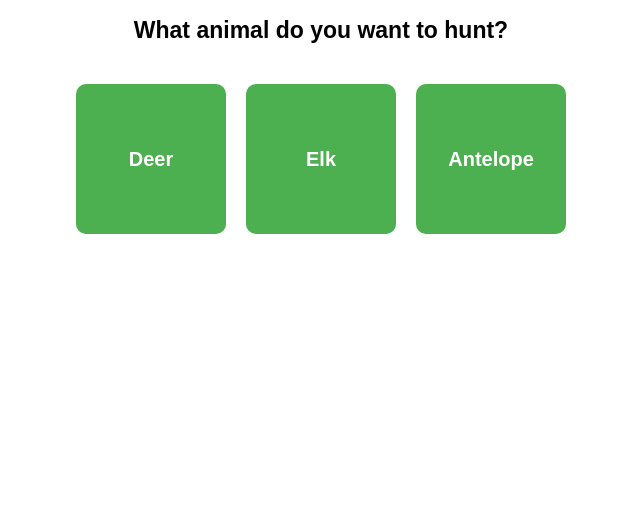
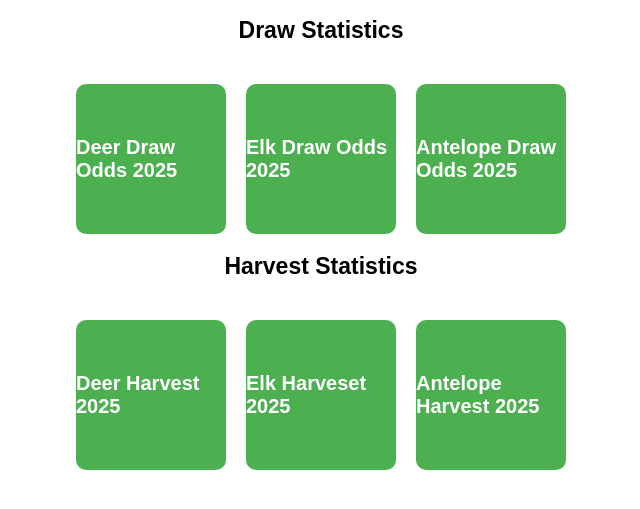
Before and after one commit to carrellcody/tagseason, a plain HTML site: page index.html in a window 1280 px wide. Shown: the part 57-566 px from the top of the page, without its empty margins (319-959 px from the left). Drawn offline with Linux system fonts and the light colour scheme.

Commit message:
Update index.html

```diff
--- a/index.html
+++ b/index.html
@@ -9,12 +9,19 @@
 <body>
   <h1 class="page-title">Colorado Hunt Wizard</h1>
 
-  <h2 class="page-subtitle"> What animal do you want to hunt?</h2>
+<h2 class="page-subtitle"> Draw Statistics</h2>
 
    <div class="button-container">
-    <a href="Deer.html" class="nav-button">Deer</a>
-    <a href="Elk.html" class="nav-button">Elk</a>
-    <a href="Antelope.html" class="nav-button">Antelope</a>
+    <a href="Deer.html" class="nav-button">Deer Draw Odds 2025</a>
+    <a href="Elk.html" class="nav-button">Elk Draw Odds 2025</a>
+    <a href="Antelope.html" class="nav-button">Antelope Draw Odds 2025</a>
+   </div>
+
+<h2 class="page-subtitle"> Harvest Statistics</h2>
+      <div class="button-container">
+    <a href="DeerHarvest.html" class="nav-button">Deer Harvest 2025</a>
+    <a href="ElkHarvest.html" class="nav-button">Elk Harveset 2025</a>
+    <a href="AntelopeHarvest.html" class="nav-button">Antelope Harvest 2025</a>
    </div>
 
 
```
